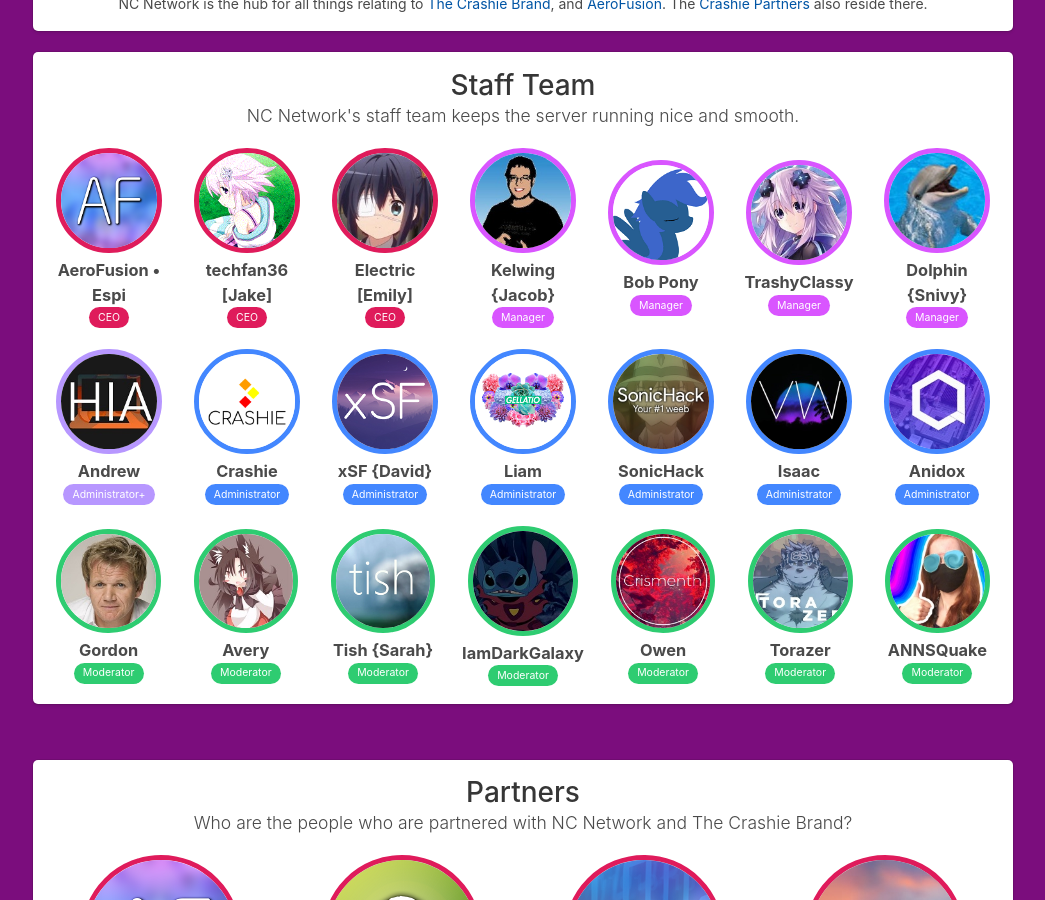
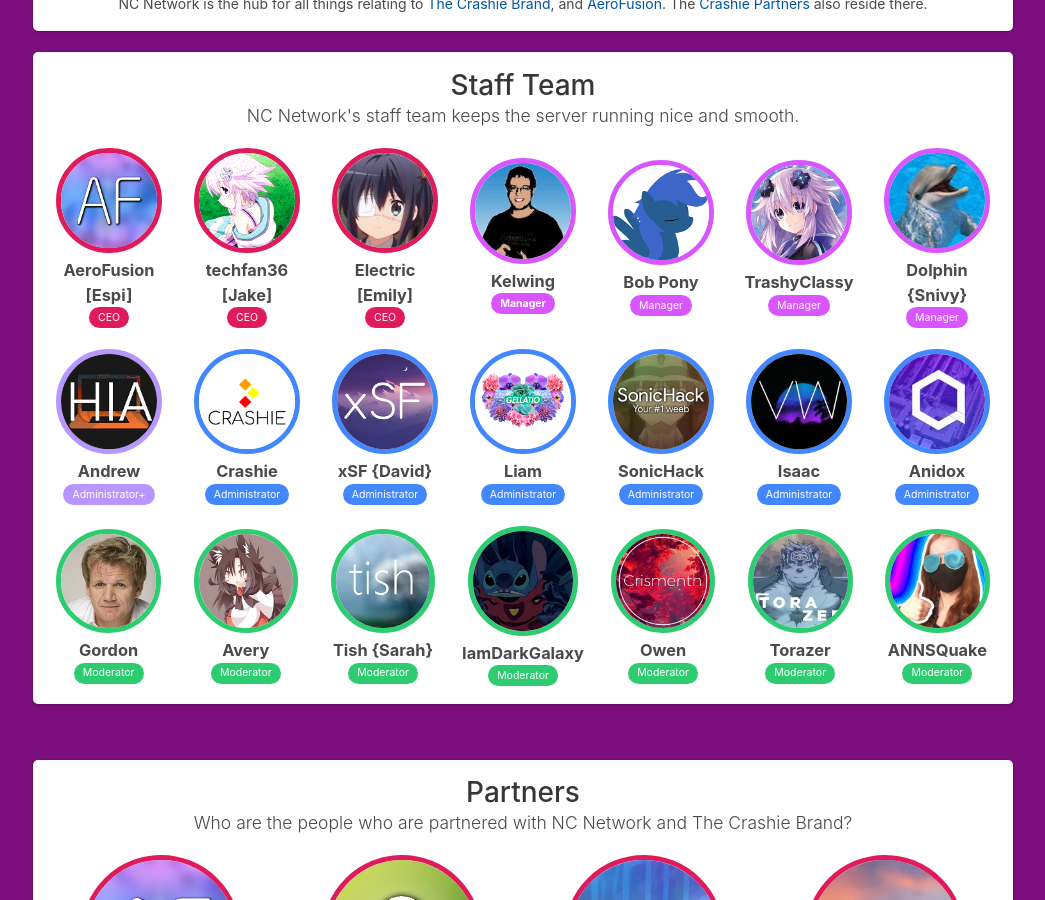
Before and after one commit to xwinbyte/NetskyWebsite, a Jekyll site: the page built from index.html, in a window 1280 px wide and 900 px high, scrolled down 604 px. Shown: the whole window, without its empty margins (117-1162 px from the left). Built offline with Jekyll 4.4.1, drawn with Linux system fonts in a browser that asks for light colours; nearby versions of some CDN libraries.

Commit message:
Update index.html

```diff
--- a/index.html
+++ b/index.html
@@ -19,7 +19,7 @@ layout: page
 			<div class="columns">
 				<div class="column">
 					<a href="https://aerofusion.net/" rel="noopener noreferrer" target="_blank"><img class="someone owner" src="/img/staff/aerofusion.png"></a>
-					<h3>AeroFusion • Espi</h3><span class="tag is-owner">CEO</span>
+					<h3>AeroFusion [Espi]</h3><span class="tag is-owner">CEO</span>
 				</div>
 				<div class="column">
 					<a href="https://techfanland.net" rel="noopener noreferrer" target="_blank"><img class="someone owner" src="/img/staff/jake.png"></a>
@@ -30,8 +30,8 @@ layout: page
 					<h3>Electric [Emily]</h3><span class="tag is-owner">CEO</span>
 				</div>
 					<div class="column">
-					<a href="https://www.youtube.com/user/KelwingTheDruid" rel="noopener noreferrer" target="_blank"><img class="someone manager" src="/img/staff/kelwing.jpg"></a>
-					<h3>Kelwing {Jacob}</h3><span class="tag is-manager">Manager</span>
+					<a href="https://kelnet.org/" rel="noopener noreferrer" target="_blank"><img class="someone manager" src="/img/staff/kelwing.jpg"></a>
+					<h3>Kelwing<h3><span class="tag is-manager">Manager</span>
 				</div>
 				<div class="column">
 					<a href="https://bobpony.org/" rel="noopener noreferrer" target="_blank"><img class="someone manager" src="/img/staff/bob.png"></a>
```
